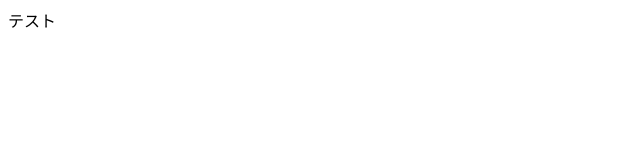
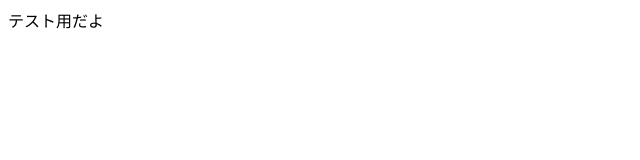
Before and after one commit to Sogo-Ando/2023-4-21_test, a plain HTML site: page index.html in a window 1280 px wide. Shown: the full height of the page, 0-640 px from the left. Drawn offline with Linux system fonts and the light colour scheme.

Commit message:
Update index.html

```diff
--- a/index.html
+++ b/index.html
@@ -2,9 +2,9 @@
 <html lang="ja>
   <head>
     <meta charset="utf-8">
-    <title>タイトル</title>
+    <title>タイトルだよ</title>
    </head>
    <body>
-    テスト
+    テスト用だよ
    </body>
   </html>
```
